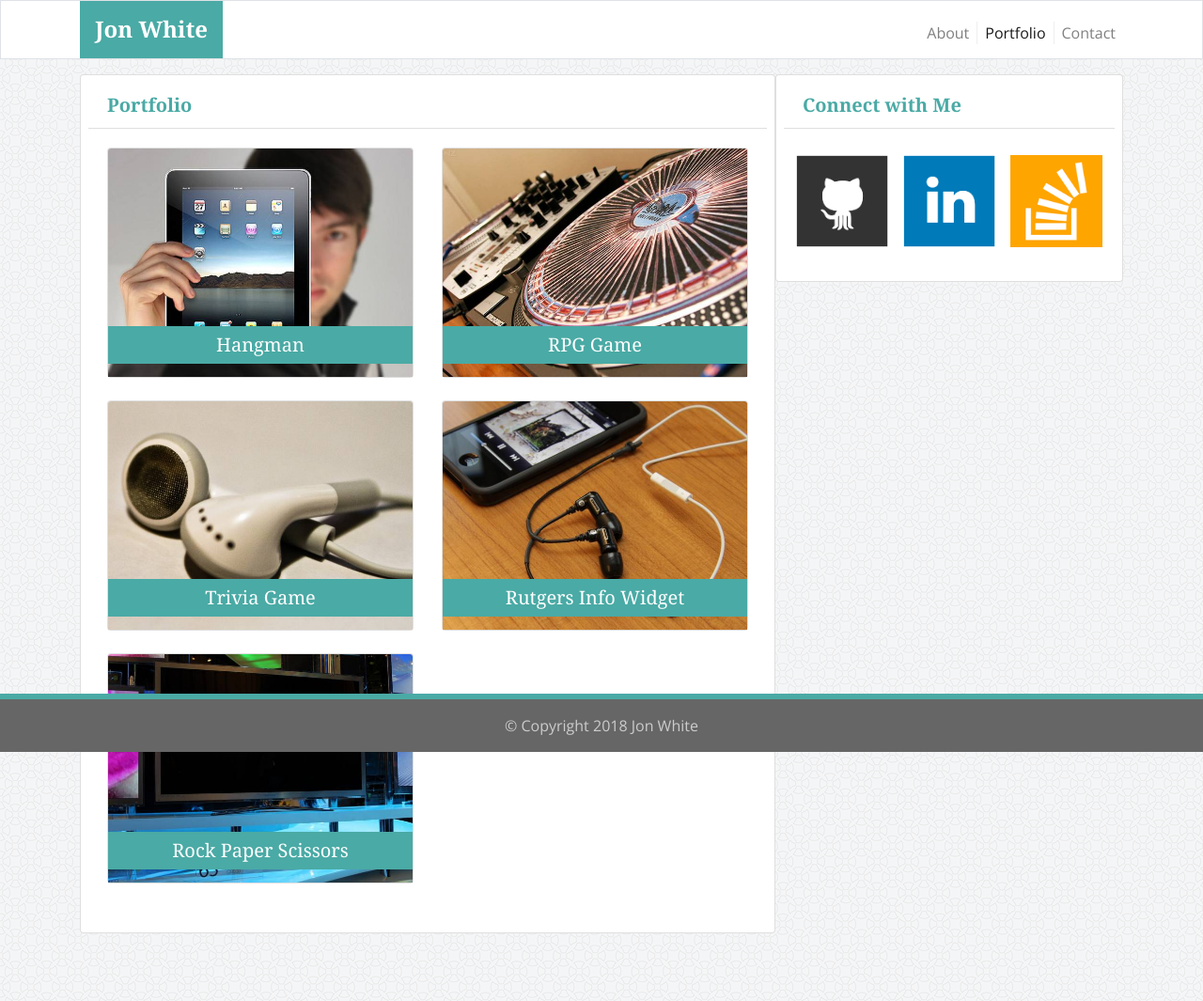
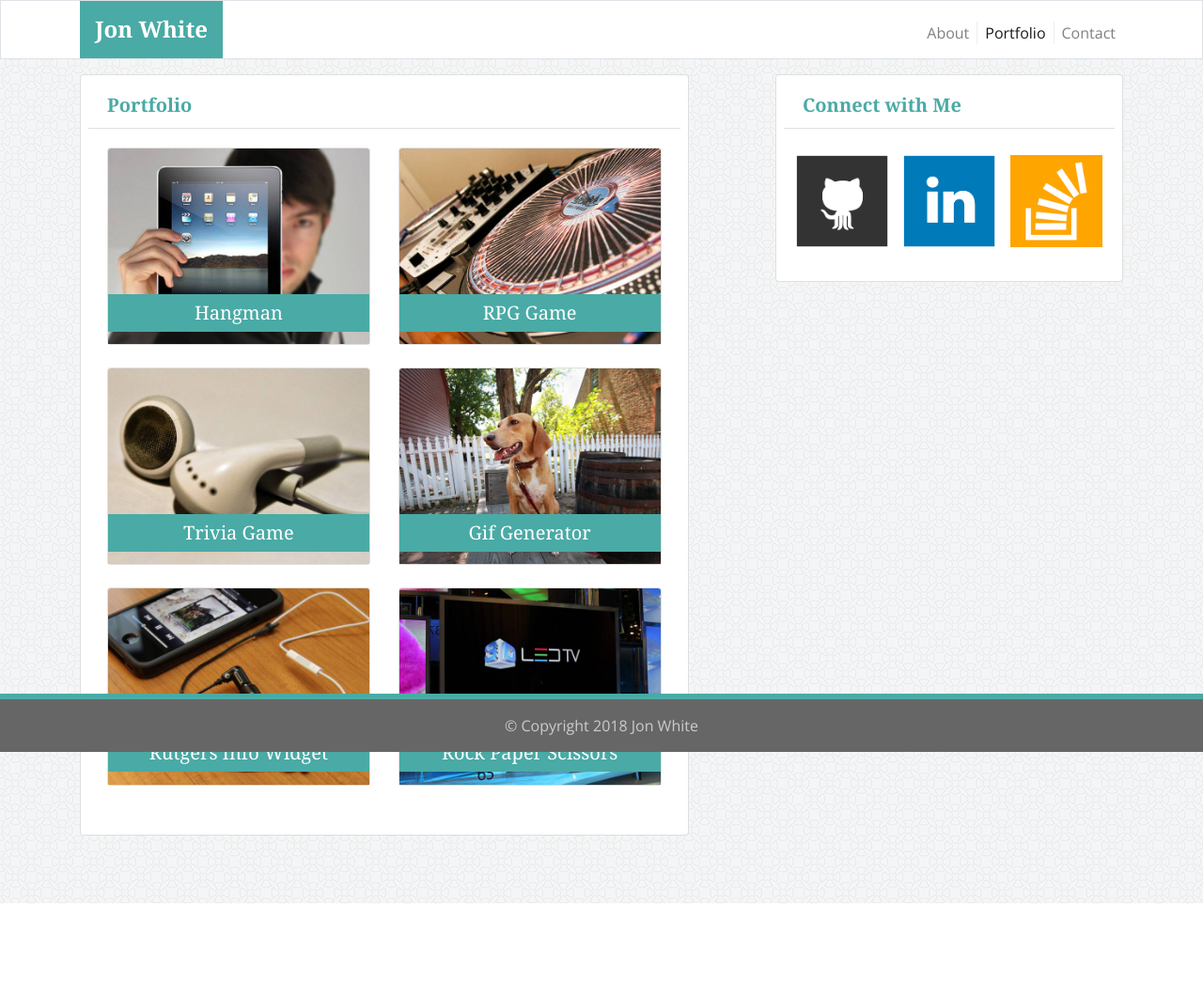
Before and after one commit to MotionSwing/Bootstrap-Portfolio, a plain HTML site: page portfolio.html in a window 1280 px wide. Shown: the whole page at 94% size. After the commit the page ends 961 px from the top, so only its background shows below. Drawn offline with nearby package versions, Linux system fonts and the light colour scheme.

Commit message:
3.4.18 commit

```diff
--- a/assets/css/contact_style.css
+++ b/assets/css/contact_style.css
@@ -1,3 +1,7 @@
 form button {
 	box-shadow: 0 0 20px rgba(0,0,255,.6);
 }
+
+.input-group>.input-group-prepend>.input-group-text {
+	min-width: 91px;
+}
--- a/portfolio.html
+++ b/portfolio.html
@@ -40,7 +40,7 @@
 	<div class="container">
 		<div class="container-fluid mb-5">
 			<div class="row">
-			    <div class="card col-md-8 p-2 mb-sm-4">
+			    <div class="card col-md-7 p-2 mb-sm-4">
 			    	<div class="card-header bg-white">
 			    		<h5 class="card-title font-weight-bold m-0">Portfolio</h5>
 			    	</div>
@@ -74,14 +74,22 @@
 						  </div>
 						  <div class="col-sm-6">
 						    <div class="card mb-4 position-relative">
+						    	<a href="https://motionswing.github.io/Gif-Generator/">
+									<img class="card-img-top" src="assets/images/animals-q-c-640-480-9.jpg" alt="Gif Generator">
+									<h5 class="card-title position-absolute text-white text-center w-100 p-2">Gif Generator</h5>
+								</a>
+						    </div>
+						  </div>
+						</div>
+						<div class="row">
+						  <div class="col-sm-6">
+						    <div class="card mb-4 position-relative">
 						    	<a href="#">
 									<img class="card-img-top" src="assets/images/technics-q-c-640-480-7.jpg" alt="Rutgers Info Widget">
 									<h5 class="card-title position-absolute text-white text-center w-100 p-2">Rutgers Info Widget</h5>
 								</a>
 						    </div>
 						  </div>
-						</div>
-						<div class="row">
 						  <div class="col-sm-6">
 						    <div class="card mb-4 position-relative">
 						    	<a href="https://motionswing.github.io/Rock-Paper-Scissors/">
```
Also changed, not shown: contact.html (+1 -1 lines), index.html (+3 -3 lines), assets/images/animals-q-c-640-480-9.jpg (added).
